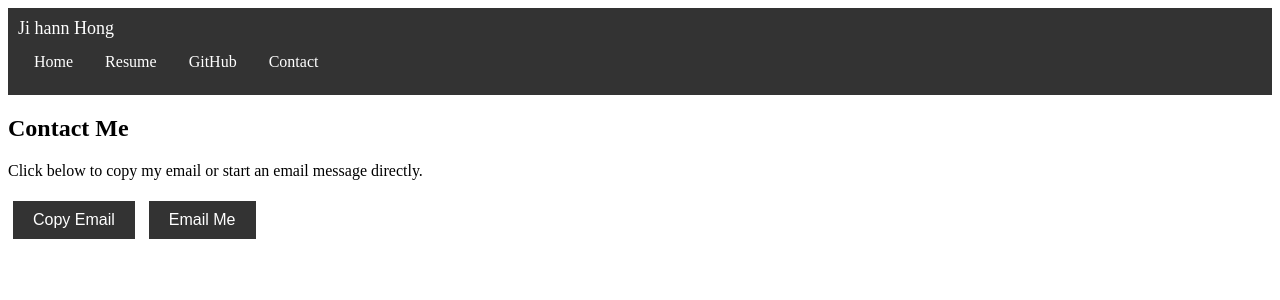
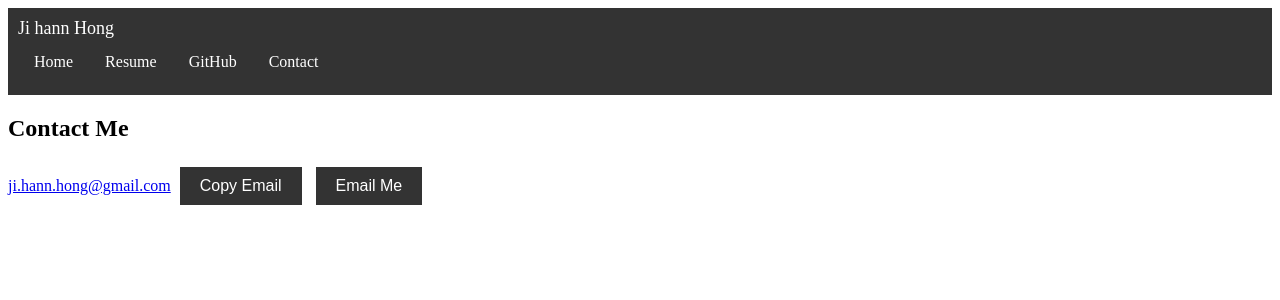
Before and after one commit to jhong16/My-Github-Page, a Jekyll site: the page built from contact.md, in a window 1280 px wide. Shown: the top 300 px of the page. Built offline with Jekyll 4.4.1, drawn with Linux system fonts in a browser that asks for light colours.

Commit message:
Update contact.md

```diff
--- a/contact.md
+++ b/contact.md
@@ -43,7 +43,11 @@ title: Ji hann Hong | Contact
 <body>
   <!-- Display email and buttons -->
   <h2>Contact Me</h2>
-  <p>Click below to copy my email or start an email message directly.</p>
+
+  <script type="text/javascript">
+    document.write('<a href="mailto:' + 'ji.hann.hong' + '@' + 'gmail.com">ji.hann.hong@gmail.com</a>');
+  </script>
+
 
   <!-- Button to copy email to clipboard -->
   <button class="button" onclick="copyEmail()">Copy Email</button>
```
